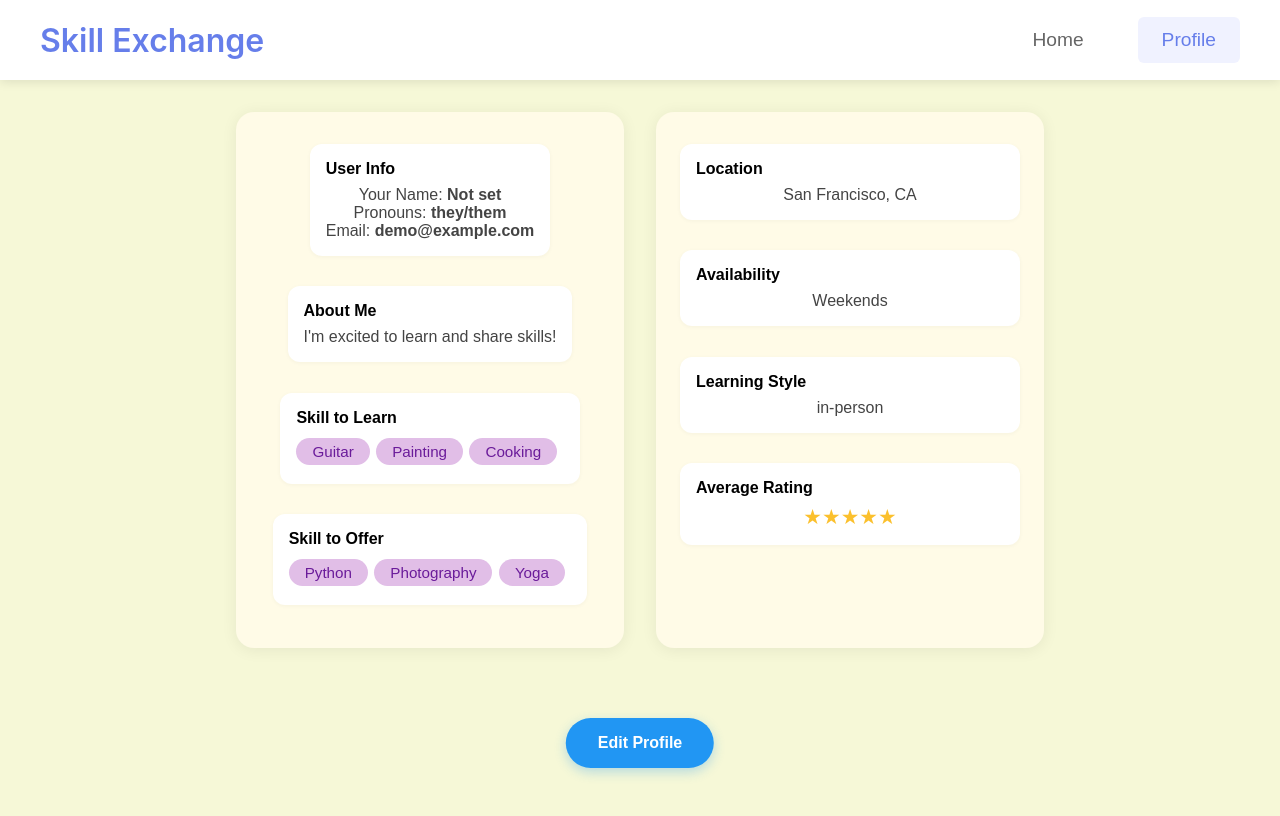
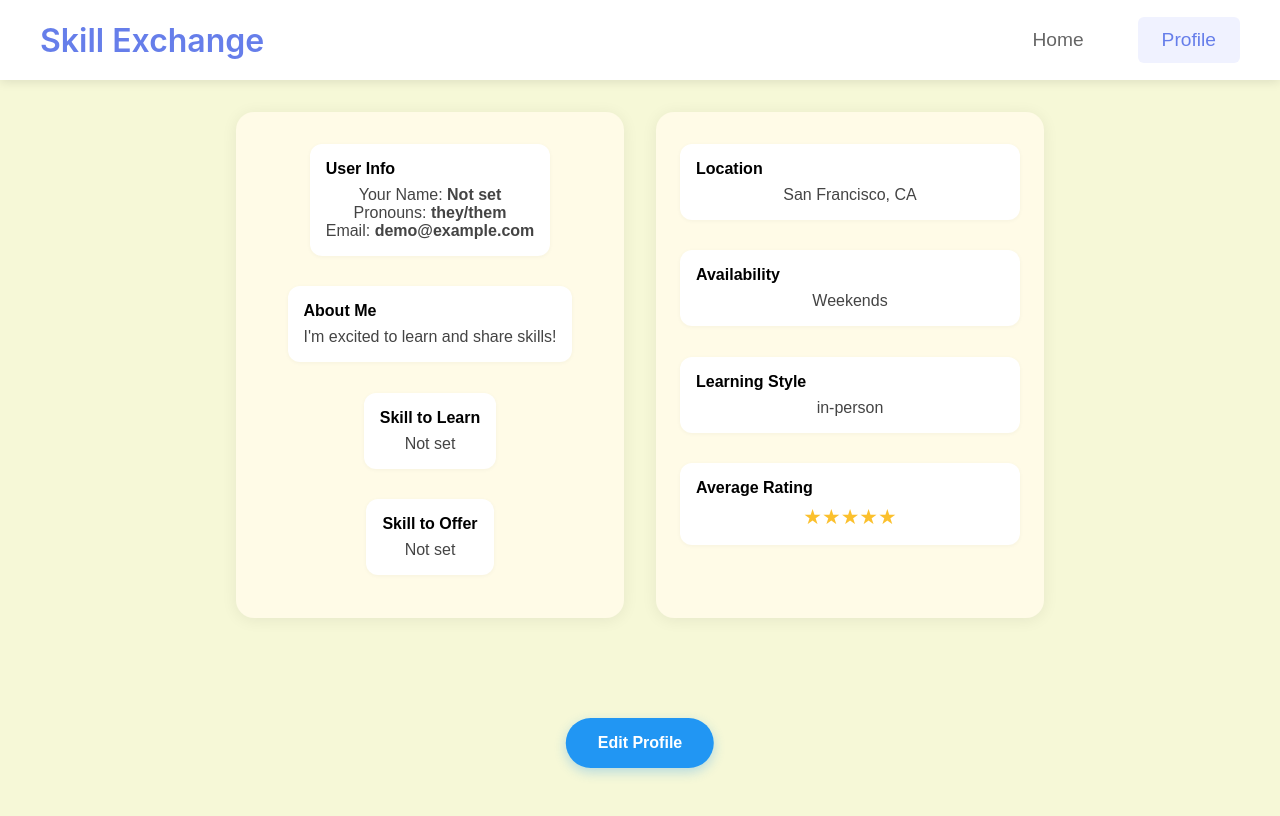
Before and after one commit to jennylearncoding/skill_swap_frontend, a React (Create React App) app: page / in a window 1280 px wide. Both pictures are taken after a click on the button "Profile". Shown: the top 816 px of the page. Built offline with nearby package versions, Linux system fonts and the light colour scheme; no server answers.

Commit message:
change respond

```diff
--- a/src/components/ProfilePage/ProfilePage.jsx
+++ b/src/components/ProfilePage/ProfilePage.jsx
@@ -26,13 +26,11 @@ const ProfilePage = ({ user, onSave, onNavigate, isReadOnly }) => {
       },
       bio: user.bio || "",
       skills_to_learn: [
-        ...(user.userWants?.map(s => s.skillName) || []),
-        ""
-      ].slice(0,1),
+        user.userWant?.skillName || ""
+      ],
       skills_to_offer: [
-        ...(user.userOffers?.map(s => s.skillName) || []),
-        ""
-      ].slice(0,1),
+        user.userOffer?.skillName || ""
+      ],
       location: user.location || "",
       availability: user.availability || "",
       learning_style: user.learning_style || ""
@@ -146,11 +144,9 @@ const ProfilePage = ({ user, onSave, onNavigate, isReadOnly }) => {
                   />
                 </>
               ) : (
-                (user.skills_to_learn && user.skills_to_learn.length > 0)
-                  ? user.skills_to_learn.map(skill => (
-                      <span className="profile-skill" key={skill}>{skill}</span>
-                    ))
-                  : "Not set"
+                user.userWant?.skillName ? (
+                  <span className="profile-skill">{user.userWant.skillName}</span>
+                ) : "Not set"
               )}
             </div>
           </div>
@@ -171,11 +167,9 @@ const ProfilePage = ({ user, onSave, onNavigate, isReadOnly }) => {
                   />
                 </>
               ) : (
-                (user.skills_to_offer && user.skills_to_offer.length > 0)
-                  ? user.skills_to_offer.map(skill => (
-                      <span className="profile-skill" key={skill}>{skill}</span>
-                    ))
-                  : "Not set"
+                user.userOffer?.skillName ? (
+                  <span className="profile-skill">{user.userOffer.skillName}</span>
+                ) : "Not set"
               )}
             </div>
           </div>
```
